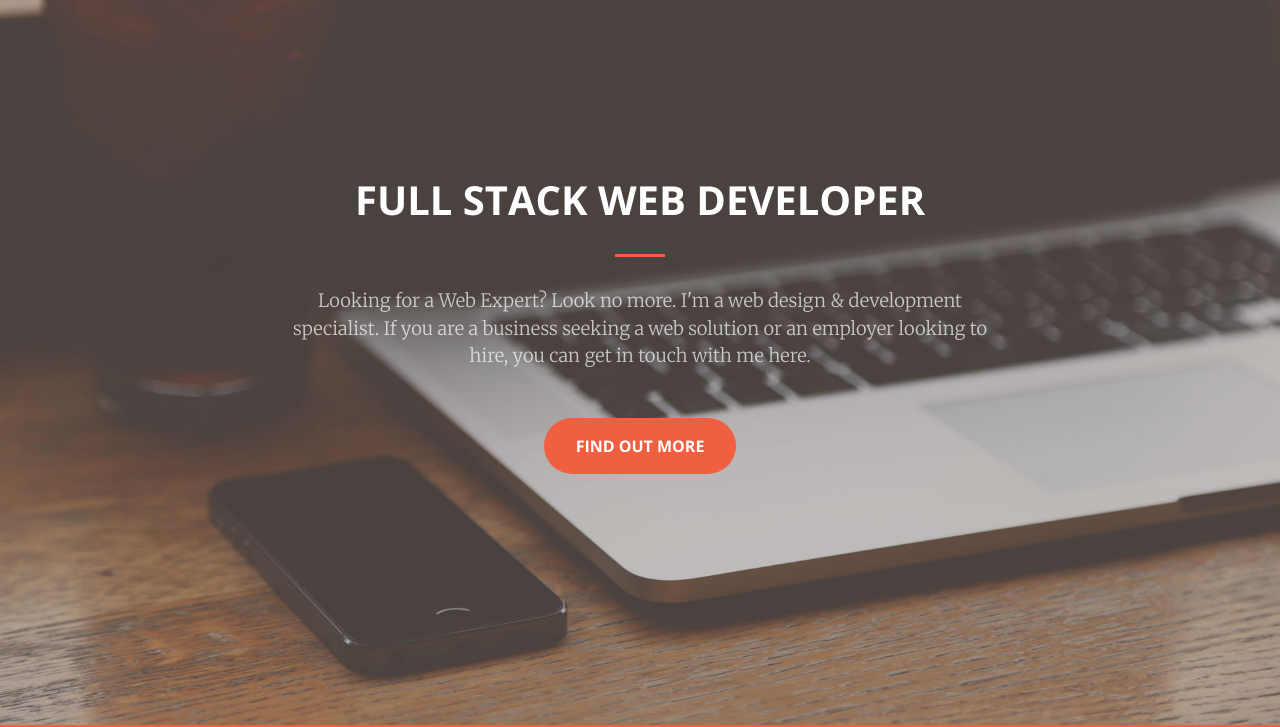
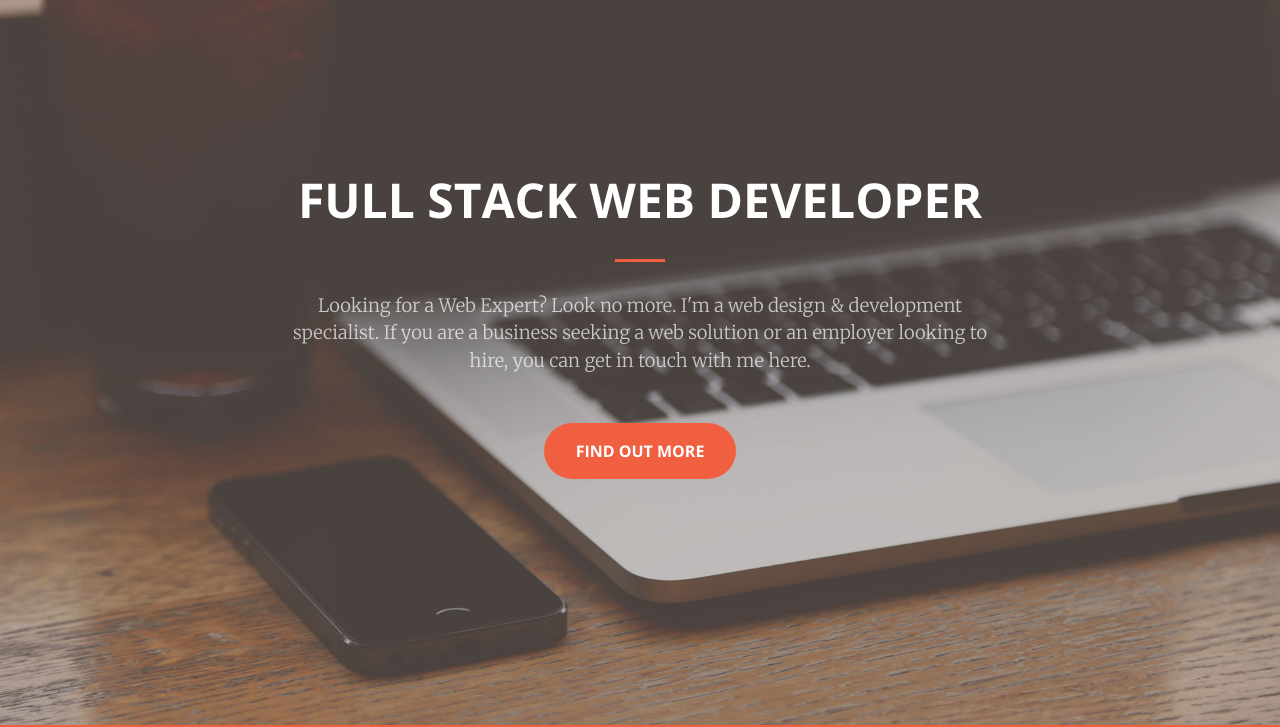
Before and after one commit to ambriny/ambriny.github.io, a plain HTML site: page index.html in a window 1280 px wide. Shown: the part 75-802 px from the top of the page. Drawn offline with nearby package versions, Linux system fonts and the light colour scheme.

Commit message:
font size changed of h1 in masthead

```diff
--- a/css/creative.css
+++ b/css/creative.css
@@ -141,27 +141,34 @@ header.masthead {
   -moz-background-size: cover;
   -o-background-size: cover;
   background-size: cover; }
+
   header.masthead hr {
     margin-top: 30px;
     margin-bottom: 30px; }
+
   header.masthead h1 {
     font-size: 1.5rem; }
+
   header.masthead p {
     font-weight: 300; }
+
   @media (min-width: 768px) {
     header.masthead p {
       font-size: 1.15rem; } }
+
   @media (min-width: 992px) {
     header.masthead {
       height: 100vh;
       min-height: 650px;
       padding-top: 0;
       padding-bottom: 0; }
+
       header.masthead h1 {
         font-size: 2rem; } }
+
   @media (min-width: 1200px) {
     header.masthead h1 {
-      font-size: 2.5rem; } }
+      font-size: 3rem; } }
 
 .service-box {
   max-width: 400px; }
```
